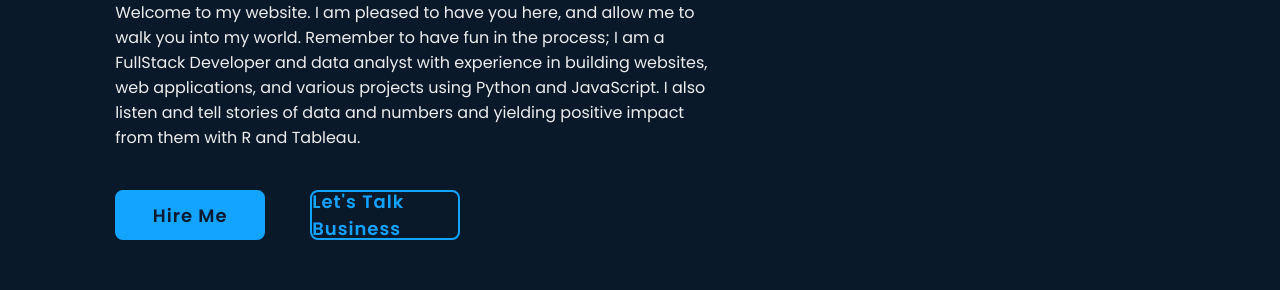
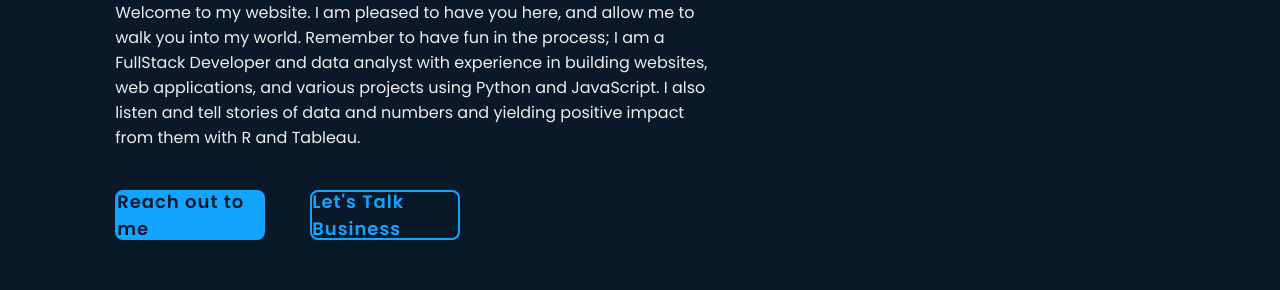
Before and after one commit to cinna03/resume, a plain HTML site: page index.html in a window 1280 px wide. Shown: the part 423-713 px from the top of the page. Drawn offline with nearby package versions, Linux system fonts and the light colour scheme.

Commit message:
cinnarchives

```diff
--- a/index.html
+++ b/index.html
@@ -60,7 +60,7 @@
         </p>
 
         <div class="btn-box">
-          <a href="mailto:c.mwiza1@alustudent.com" class="btn">Hire Me</a>
+          <a href="mailto:c.mwiza1@alustudent.com" class="btn">Reach out to me</a>
           <a href="mailto:c.mwiza1@gmail.com" class="btn">Let's Talk Business</a>
           <span class="animate" style="--i: 5"></span>
         </div>
```
